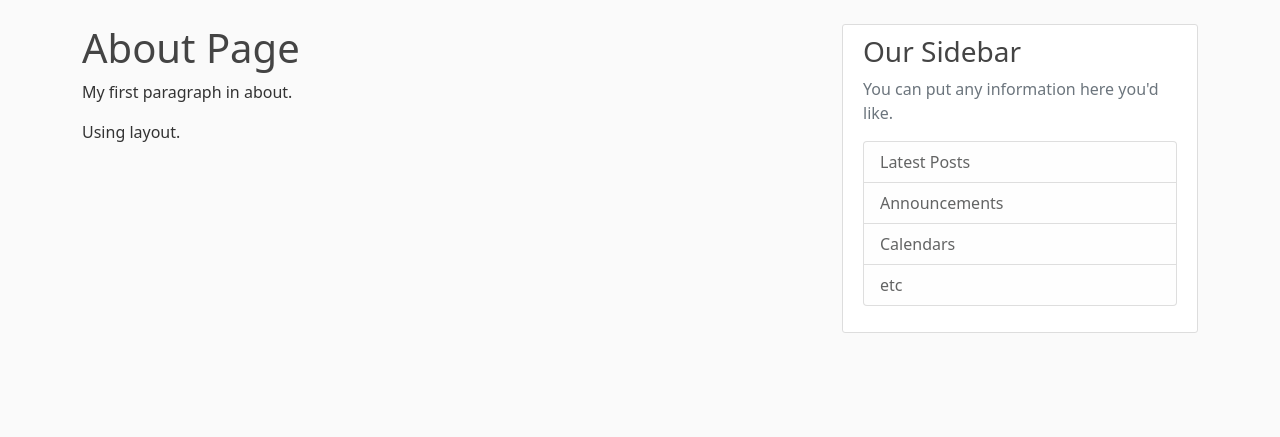
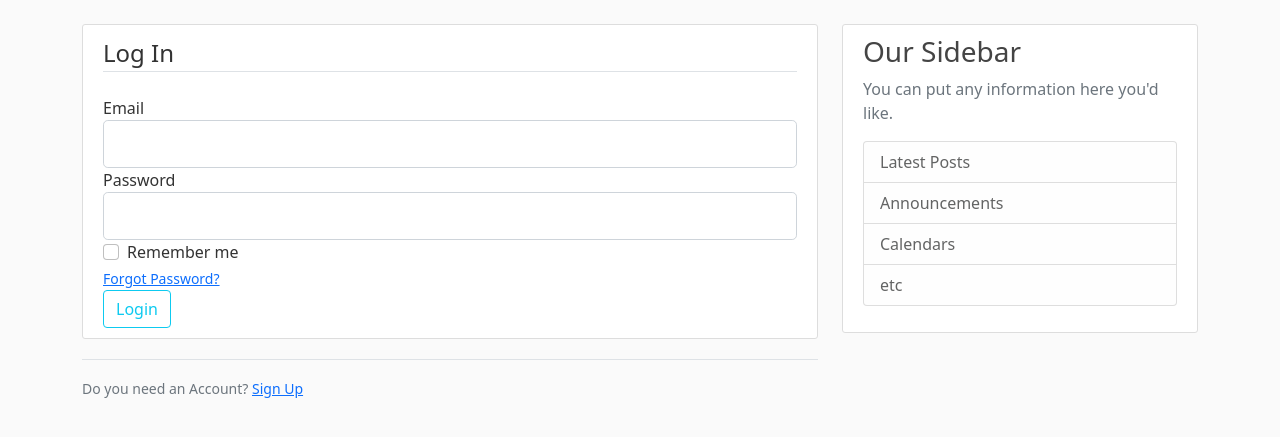
Before and after one commit to yesandrei/Flask_App, a Flask app: page /login in a window 1280 px wide. Shown: the part 56-493 px from the top of the page. Run offline with Flask 2, Linux system fonts and the light colour scheme.

Commit message:
Lesson 16 Finished
Added a Login page, validation for the login page. As well as an admin account.

```diff
--- a/Blog_App/main_app.py
+++ b/Blog_App/main_app.py
@@ -59,9 +59,15 @@ def register():
     return render_template('register.html', title="Register", form=form)
 
 #route for login page
-@app.route("/login")
+@app.route("/login", methods=['GET', 'POST'])
 def login():
     form = LoginForm()
+    if form.validate_on_submit():
+        if form.email.data == 'admin@blog.com' and form.password.data == 'password':
+            flash('You have been logged in!', 'success')
+            return redirect(url_for('home'))
+        else:
+            flash('Login Unsuccessful. Please check your email and password', 'danger')
     return render_template('login.html', title="Login", form=form)
 
 #Makes it able to run in debugging mode ( so when you save it refreshes the website )
--- a/Blog_App/templates/login.html
+++ b/Blog_App/templates/login.html
@@ -1,6 +1,56 @@
 {% extends "layout.html" %}
 {% block content %}
-        <h1>About Page</h1>
-        <p>My first paragraph in about.</p>
-        <p>Using layout.</p>
+    <div class="content-section">
+        <form method="POST" action="">
+            {{ form.hidden_tag() }}
+            <fieldset class="form-group">
+                <legend class="border-bottom mb-4">Log In</legend>
+                <div class="form-group">
+                    {{ form.email.label(class="form-control-label") }}
+                    {% if form.email.errors %}
+                    {{ form.email(class="form-control form-control-lg is-invalid") }}
+                    <div class="invalid-feedback">
+                        {% for error in form.email.errors %}
+                            <span>{{ error }}</span>
+                        {% endfor %}
+                    </div>
+                    {% else %}
+                    {{ form.email(class="form-control form-control-lg") }}
+                    {% endif %}
+                </div>
+
+                <div class="form-group">
+                    {{ form.password.label(class="form-control-label") }}
+                    {% if form.password.errors %}
+                    {{ form.password(class="form-control form-control-lg is-invalid") }}
+                    <div class="invalid-feedback">
+                        {% for error in form.password.errors %}
+                            <span>{{ error }}</span>
+                        {% endfor %}
+                    </div>
+                    {% else %}
+                    {{ form.password(class="form-control form-control-lg") }}
+                    {% endif %}
+                </div>
+
+                <div class="form-check">
+                        {{ form.remember(class="form-check-input") }}
+                        {{ form.remember.label(class="form-check-label") }}
+                </div>
+
+                <small class="text-muted ml-2">
+                        <a href="#">Forgot Password?</a>
+                </small>
+            </fieldset>
+            <div class="form-group">
+                {{ form.submit(class="btn btn-outline-info") }}
+            </div>
+        </form>
+    </div>
+    <div class="border-top pt-3">
+        <small class="text-muted">
+            Do you need an Account? <a class="ml-2" href="{{ url_for('register')}}"> Sign Up </a>
+        </small>
+    </div>
 {% endblock content %}
+<!--legends is what wil be on the screen, that class will use bootstrap mb-4 gives it a margin border of 4-->
```
